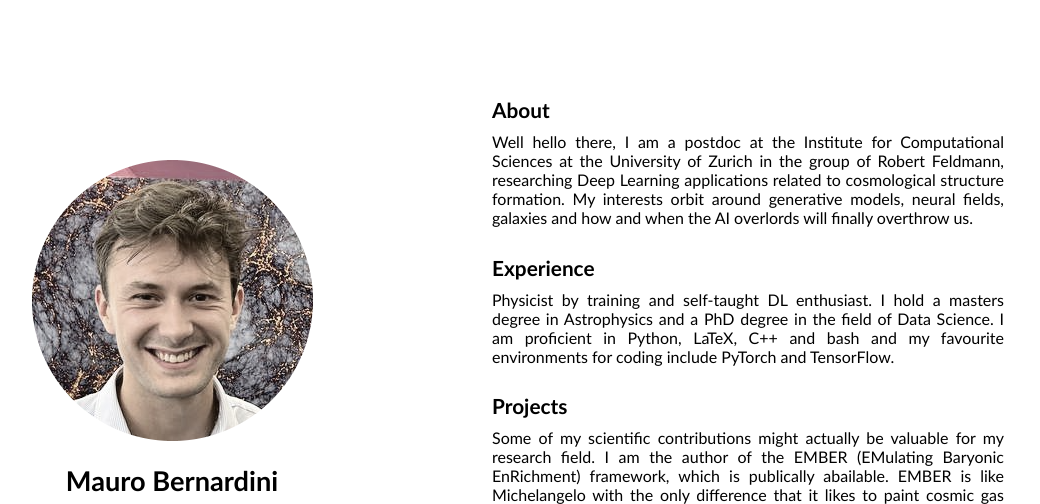
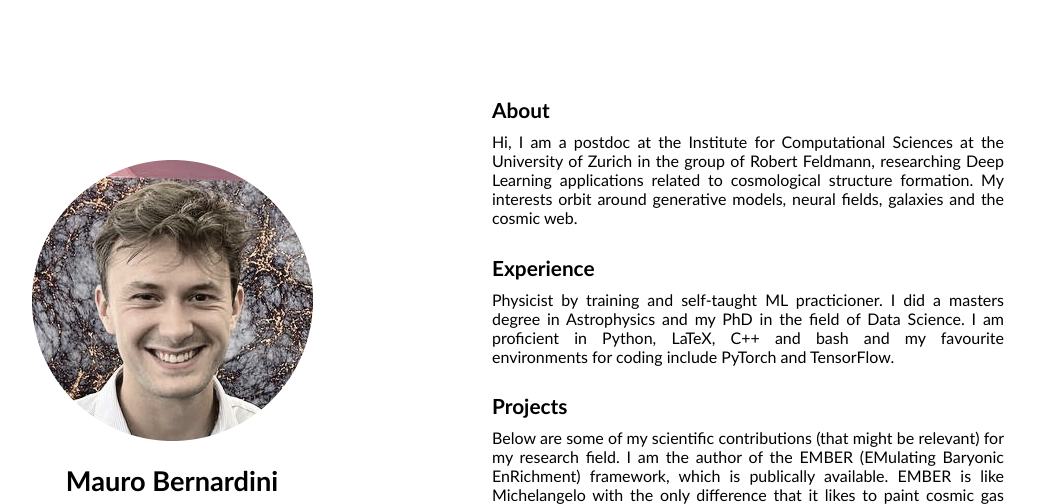
Before and after one commit to maurbe/home, a plain HTML site: page index.html in a window 1280 px wide. Shown: the top 504 px of the page, without its empty margins (148-1188 px from the left). Drawn offline with Linux system fonts and the light colour scheme; files whose address does not match are found by name; a web font is replaced by a local one.

Commit message:
reworked text

```diff
--- a/index.html
+++ b/index.html
@@ -32,17 +32,17 @@
         <div class="section-2">
             <h2>About</h2>
             <p>
-                Well hello there, I am a postdoc at the Institute for Computational Sciences at the University of Zurich in the group of Robert Feldmann, researching Deep Learning applications related to cosmological structure formation.
-                My interests orbit around generative models, neural fields, galaxies and how and when the AI overlords will finally overthrow us.
+                Hi, I am a postdoc at the Institute for Computational Sciences at the University of Zurich in the group of Robert Feldmann, researching Deep Learning applications related to cosmological structure formation.
+                My interests orbit around generative models, neural fields, galaxies and the cosmic web.
             </p>
             <h2>Experience</h2>
             <p>
-                Physicist by training and self-taught DL enthusiast. I hold a masters degree in Astrophysics and a PhD degree in the field of Data Science.
+                Physicist by training and self-taught ML practicioner. I did a masters degree in Astrophysics and my PhD in the field of Data Science.
                 I am proficient in Python, LaTeX, C++ and bash and my favourite environments for coding include PyTorch and TensorFlow.
             </p>
             <h2>Projects</h2>
             <p>
-                Some of my scientific contributions might actually be valuable for my research field. I am the author of the EMBER (EMulating Baryonic EnRichment) framework, which is publically abailable. EMBER is like Michelangelo with the only difference that it likes to paint cosmic gas instead of Adam pointing at god. Have a look if you like pretty pictures.
+                Below are some of my scientific contributions (that might be relevant) for my research field. I am the author of the EMBER (EMulating Baryonic EnRichment) framework, which is publically available. EMBER is like Michelangelo with the only difference that it likes to paint cosmic gas instead of Adam pointing at god. Have a look if you like pretty pictures.
             </p>
 
             <div class="card-container">
```
